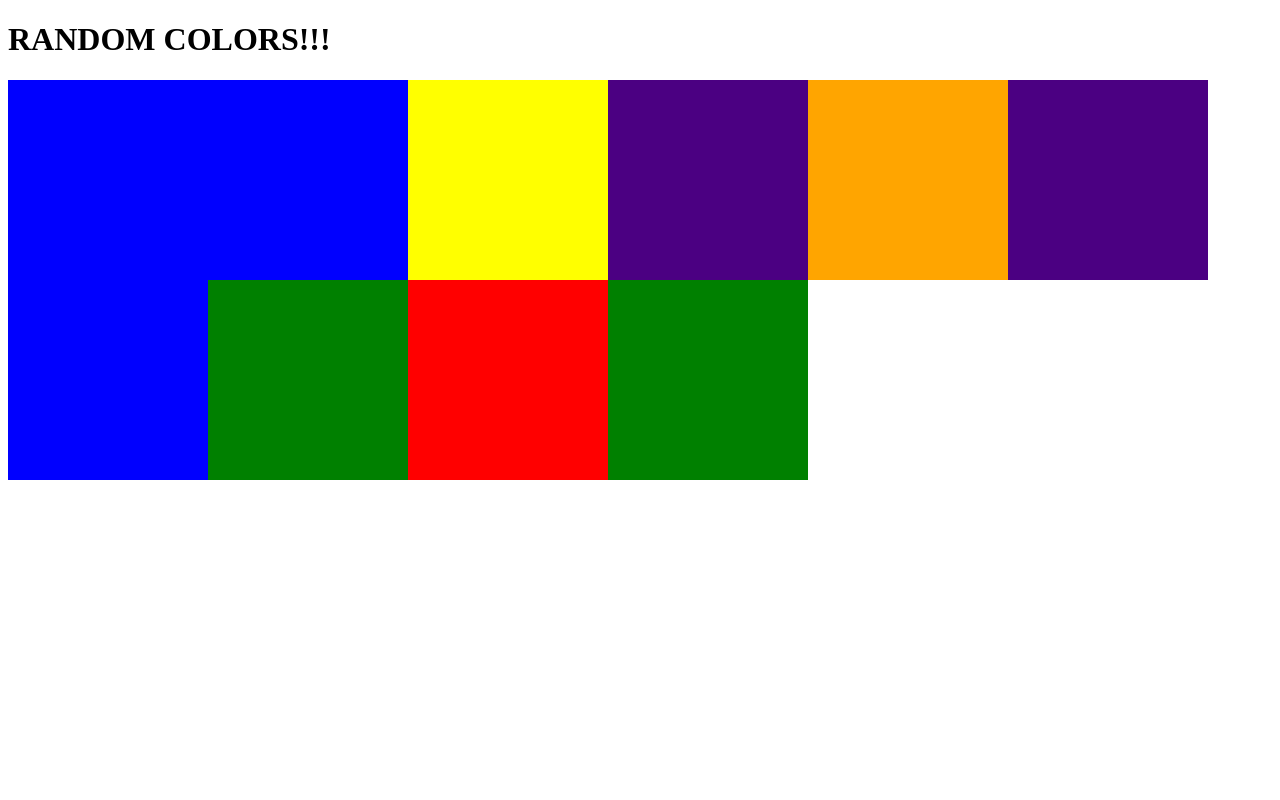
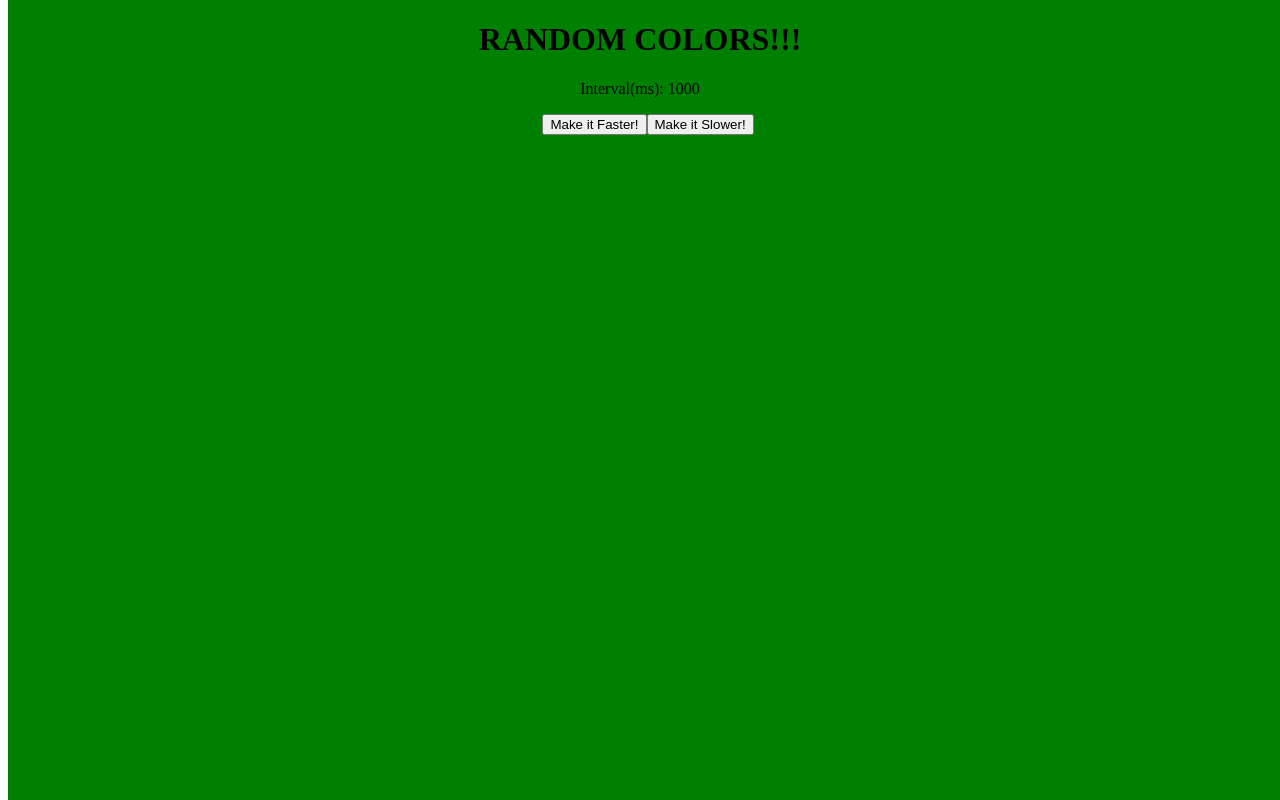
Before and after one commit to miniponz/react-state, a React app: page / in a window 1280 px wide. Built offline with nearby package versions, Linux system fonts and the light colour scheme.

Commit message:
buttons make color change faster

```diff
--- a/src/components/App.js
+++ b/src/components/App.js
@@ -1,24 +1,14 @@
 import React from 'react';
 import RandomColor from './RandomColor';
 import Header from './Header';
+// import Incrementer from './Incrementer';
 
 export default function App(){
   return (
- <>
+    <div style={ { textAlign: 'center' } }>
       <Header />
-    <div style={ { display: 'flex', flexWrap: 'wrap' } }>
-      <RandomColor refresh={200}/>
-      <RandomColor refresh={200}/>
-      <RandomColor refresh={200}/>
-      <RandomColor refresh={200}/>
-      <RandomColor refresh={200}/>
-      <RandomColor refresh={200}/>
-      <RandomColor refresh={200}/>
-      <RandomColor refresh={200}/>
-      <RandomColor refresh={200}/>
-      <RandomColor refresh={200}/>
+      <RandomColor />
     </div>
-    </>
   );
 }
 
--- a/src/components/RandomColor.js
+++ b/src/components/RandomColor.js
@@ -3,6 +3,7 @@ import React, { PureComponent } from 'react';
 export default class RandomColor extends PureComponent {
   state = {
     color: '',
+    count: 1000
   }
 
   randomColor = () => {
@@ -11,23 +12,43 @@ export default class RandomColor extends PureComponent {
     return colors[num];
   }
 
+  decrement = () => {
+    this.setState(state => {
+      return { count: state.count - 100 };
+    });
+  }
+  increment = () => {
+    this.setState(state => {
+      return { count: state.count + 100 };
+    });
+
+  }
+
   componentDidMount() {
     this.intervalId = setInterval(() => {
       this.setState({ color: this.randomColor() });
-      console.log(this.state);
-      //eslint-disable-next-line
-    }, this.props.refresh);
+    }, this.state.count);
   }
 
-  //check the state {}
-  //if this.color and this.randomColor() are the same,
-  //make the color black.
+  componentDidUpdate() {
+    this.intervalId && clearInterval(this.intervalId);
+    this.intervalId = setInterval(() => {
+      this.setState({ color: this.randomColor() });
+      console.log(this.state.count);
+    }, this.state.count);
+  }
 
   render() {
-    const { color } = this.state;
+    const { color, count } = this.state;
+
     return (
       <>
-      <div style={ { background: color, height: '200px', width: '200px', display: 'flex' } }></div>
+      <div style={ { background: color, height: '100vh', width: '100vw', position: 'fixed', top: '0', zIndex: '-1' } }></div>
+        <p>Interval(ms): {count}</p>
+        <div style={ { display: 'flex', flexWrap: 'wrap', width: '100vw', justifyContent: 'center' } }>
+          <button onClick={this.decrement}>Make it Faster!</button>
+          <button onClick={this.increment}>Make it Slower!</button>
+        </div>
       </>
     );
   }
```
Also changed, not shown: src/components/Incrementer.js (+5 -3 lines).
